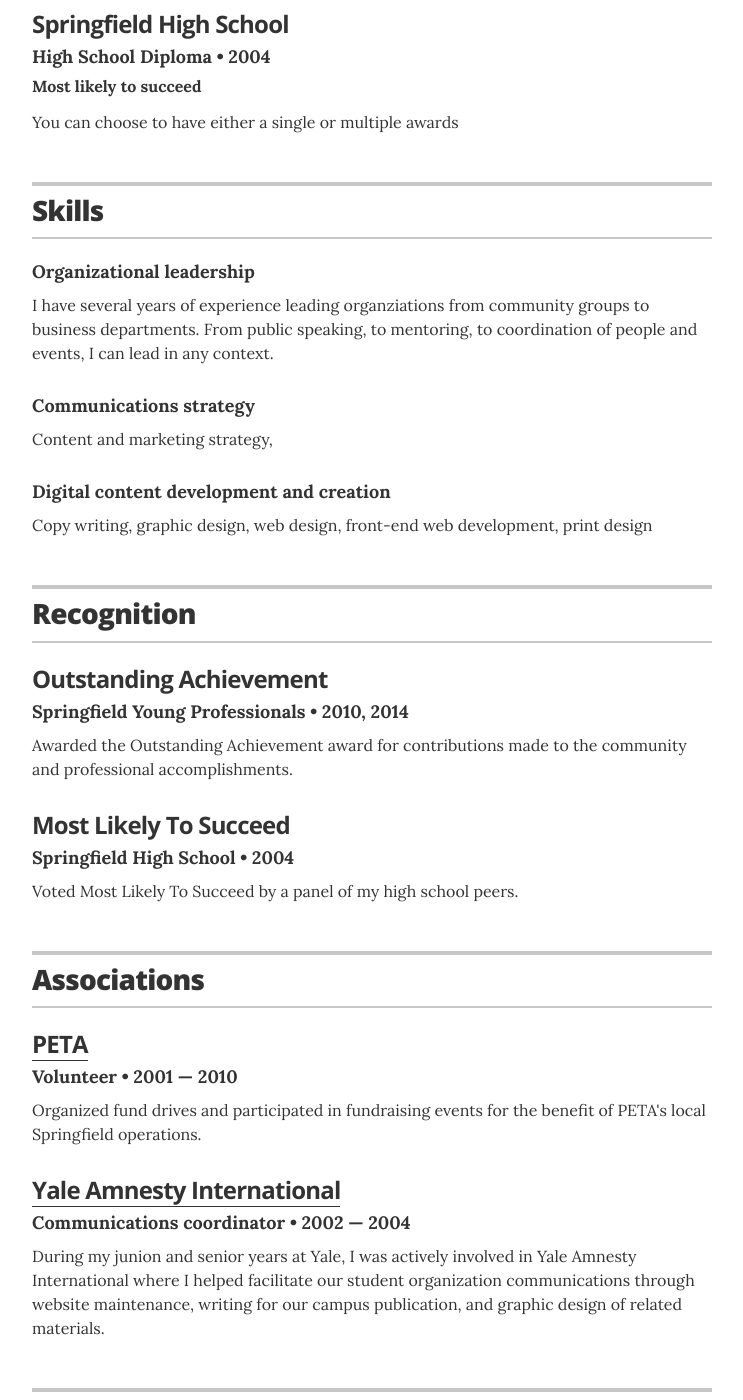
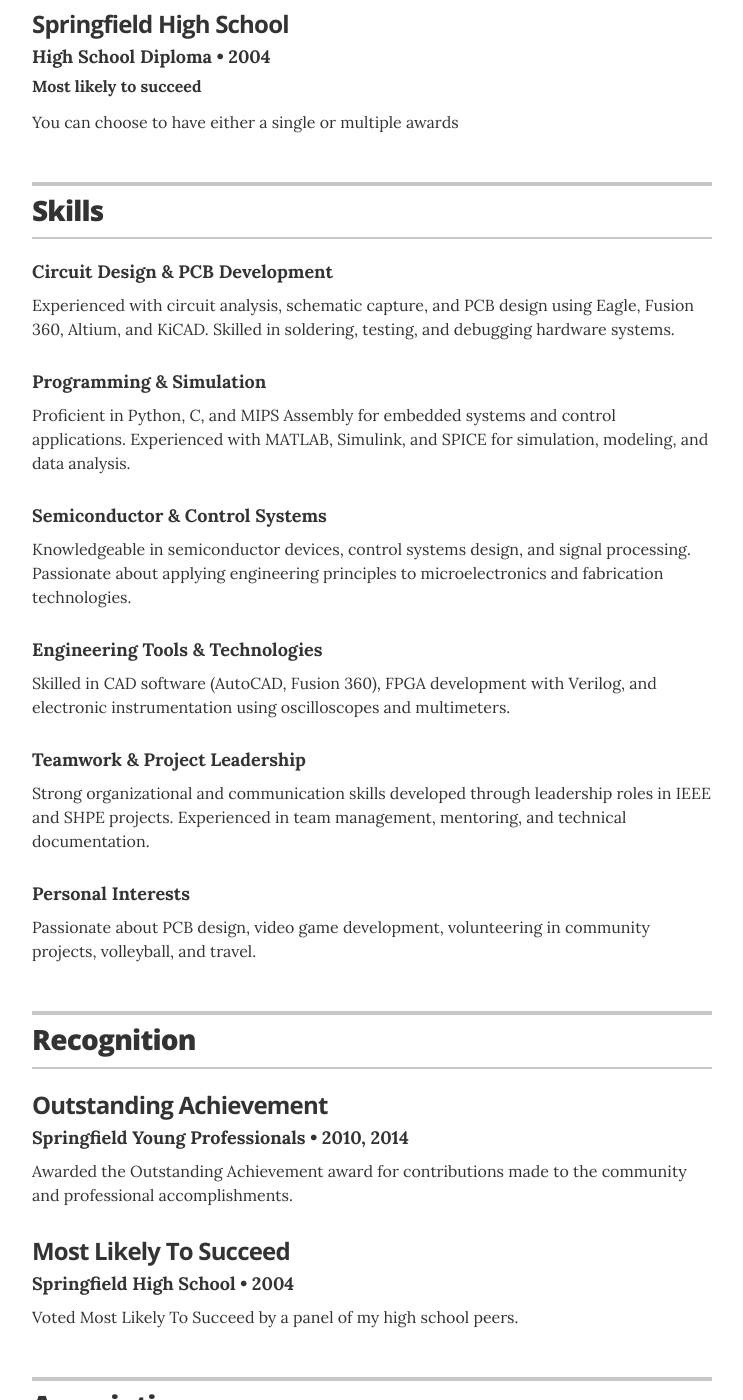
Before and after one commit to Juanfeva12/Resume, a Jekyll site: the page built from index.html, in a window 1280 px wide and 1400 px high, scrolled down 2473 px. Shown: the whole window, without its empty margins (268-1011 px from the left). Built offline with Jekyll 4.4.1, drawn with Linux system fonts in a browser that asks for light colours.

Commit message:
Update skills.yml

```diff
--- a/_data/skills.yml
+++ b/_data/skills.yml
@@ -1,12 +1,20 @@
 # Skills
-# Organizational leadership
-- skill: Organizational leadership
-  description: I have several years of experience leading organziations from community groups to business departments. From public speaking, to mentoring, to coordination of people and events, I can lead in any context.
+# SKILLS & INTERESTS
 
-# Communications strategy
-- skill: Communications strategy
-  description: Content and marketing strategy,
+- skill: Circuit Design & PCB Development
+  description: Experienced with circuit analysis, schematic capture, and PCB design using Eagle, Fusion 360, Altium, and KiCAD. Skilled in soldering, testing, and debugging hardware systems.
 
-# Digital content development and creation
-- skill: Digital content development and creation
-  description: Copy writing, graphic design, web design, front-end web development, print design
+- skill: Programming & Simulation
+  description: Proficient in Python, C, and MIPS Assembly for embedded systems and control applications. Experienced with MATLAB, Simulink, and SPICE for simulation, modeling, and data analysis.
+
+- skill: Semiconductor & Control Systems
+  description: Knowledgeable in semiconductor devices, control systems design, and signal processing. Passionate about applying engineering principles to microelectronics and fabrication technologies.
+
+- skill: Engineering Tools & Technologies
+  description: Skilled in CAD software (AutoCAD, Fusion 360), FPGA development with Verilog, and electronic instrumentation using oscilloscopes and multimeters.
+
+- skill: Teamwork & Project Leadership
+  description: Strong organizational and communication skills developed through leadership roles in IEEE and SHPE projects. Experienced in team management, mentoring, and technical documentation.
+
+- skill: Personal Interests
+  description: Passionate about PCB design, video game development, volunteering in community projects, volleyball, and travel.
```
